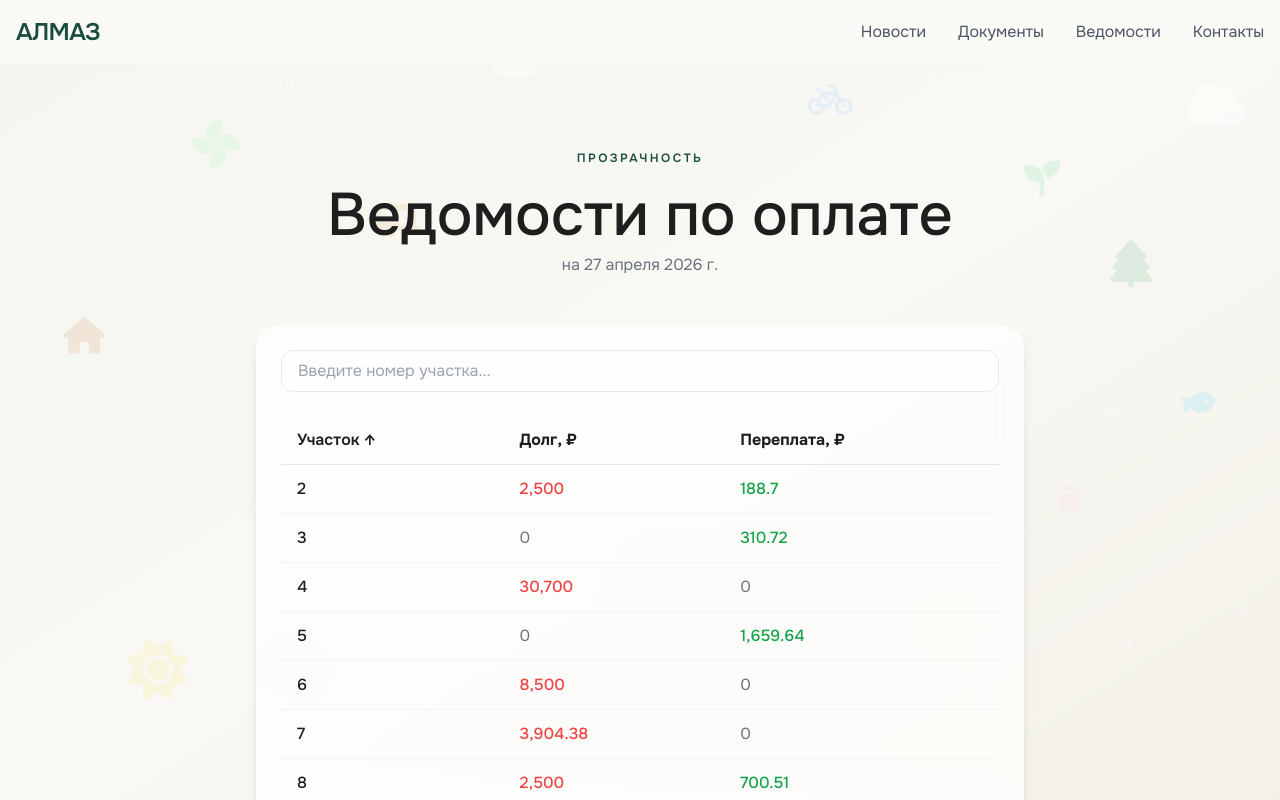
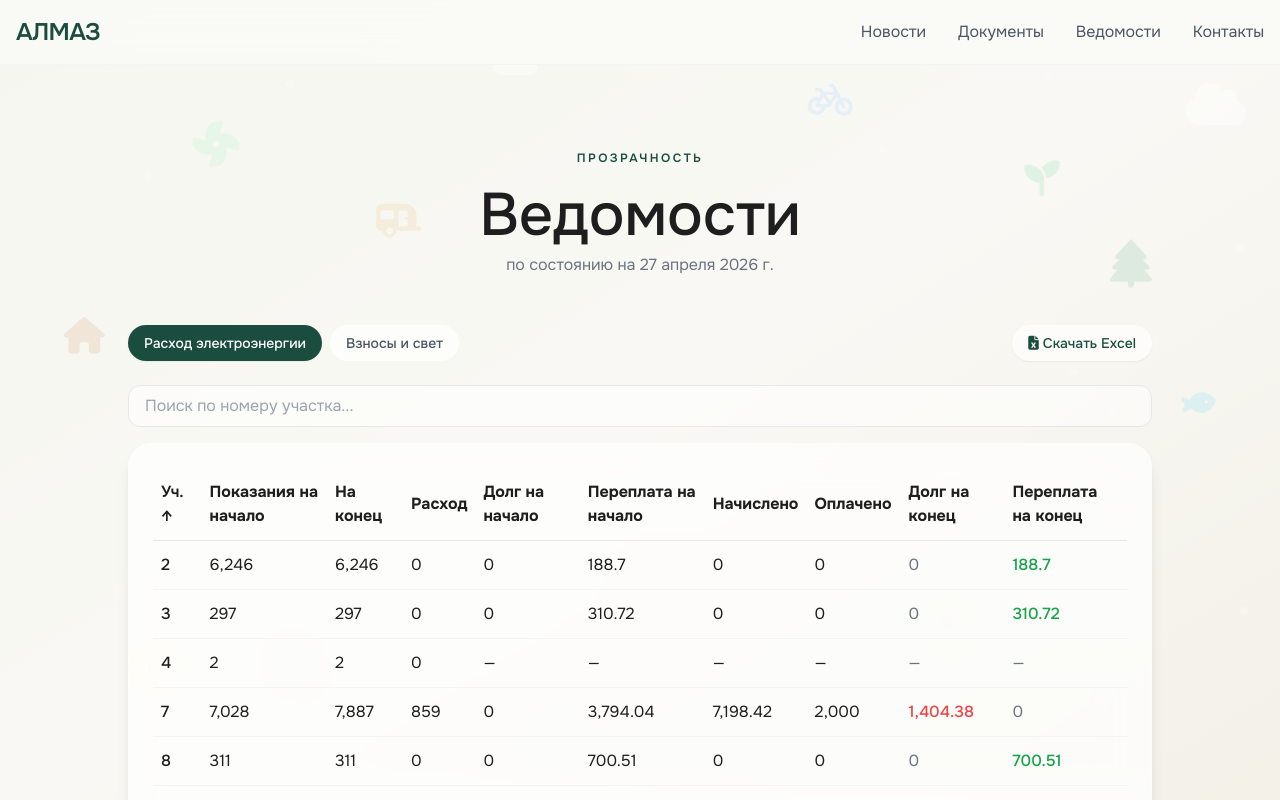
Before and after one commit to rawcam/almaz-snt, a Next.js app: page /almaz-snt/payments in a window 1280 px wide. Shown: the top 800 px of the page. Built offline with nearby package versions, Linux system fonts and the light colour scheme.

Commit message:
Update payments.js

```diff
--- a/src/pages/payments.js
+++ b/src/pages/payments.js
@@ -5,19 +5,29 @@ import { motion } from 'framer-motion'
 import { useState, useEffect, useMemo } from 'react'
 
 export default function Payments() {
+  const [activeTable, setActiveTable] = useState('electricity') // 'electricity' или 'contributions'
   const [search, setSearch] = useState('')
   const [sortBy, setSortBy] = useState('plot')
   const [order, setOrder] = useState('asc')
-  const [data, setData] = useState([])
+  const [electricityData, setElectricityData] = useState([])
+  const [contributionsData, setContributionsData] = useState([])
 
   useEffect(() => {
+    // Загрузка данных по электроэнергии
+    fetch('/almaz-snt/data/payments/electricity-2026-04-27.json')
+      .then(res => res.json())
+      .then(json => setElectricityData(json))
+    // Загрузка данных по взносам
     fetch('/almaz-snt/data/payments/2026-04-27.json')
       .then(res => res.json())
-      .then(json => setData(json))
+      .then(json => setContributionsData(json))
   }, [])
 
+  // Текущий массив данных в зависимости от активной вкладки
+  const currentData = activeTable === 'electricity' ? electricityData : contributionsData
+
   const filtered = useMemo(() => {
-    let result = [...data]
+    let result = [...currentData]
     if (search) {
       result = result.filter(item =>
         item.plot.toString().includes(search)
@@ -25,13 +35,14 @@ export default function Payments() {
     }
     if (sortBy) {
       result.sort((a, b) => {
-        const valA = a[sortBy], valB = b[sortBy]
+        const valA = a[sortBy] ?? 0
+        const valB = b[sortBy] ?? 0
         if (typeof valA === 'string') return order === 'asc' ? valA.localeCompare(valB) : valB.localeCompare(valA)
         return order === 'asc' ? valA - valB : valB - valA
       })
     }
     return result
-  }, [data, search, sortBy, order])
+  }, [currentData, search, sortBy, order])
 
   const handleSort = (field) => {
     if (sortBy === field) {
@@ -40,6 +51,11 @@ export default function Payments() {
       setSortBy(field)
       setOrder('asc')
     }
+  }
+
+  const formatNumber = (value) => {
+    if (value === null || value === undefined) return '—'
+    return Number(value).toLocaleString()
   }
 
   return (
@@ -57,28 +73,132 @@ export default function Payments() {
             Прозрачность
           </span>
           <h1 className="text-5xl md:text-6xl font-medium mt-4 text-dark">
-            Ведомости по оплате
+            Ведомости
           </h1>
-          <p className="text-gray-500 mt-2">на 27 апреля 2026 г.</p>
+          <p className="text-gray-500 mt-2">по состоянию на 27 апреля 2026 г.</p>
         </motion.div>
 
-        <div className="max-w-3xl mx-auto bg-white/70 backdrop-blur-xl rounded-3xl p-6 shadow-lg border border-white/30">
-          <div className="mb-6 flex flex-col md:flex-row gap-4">
-            <input
-              type="text"
-              placeholder="Введите номер участка..."
-              value={search}
-              onChange={(e) => setSearch(e.target.value)}
-              className="flex-1 px-4 py-2 rounded-xl border border-gray-200 bg-white/50 focus:outline-none focus:ring-2 focus:ring-green-deep"
-            />
+        {/* Переключатель таблиц и кнопки скачивания */}
+        <div className="max-w-5xl mx-auto mb-6 flex flex-col sm:flex-row justify-between items-start sm:items-center gap-4">
+          <div className="flex gap-2">
+            <button
+              onClick={() => setActiveTable('electricity')}
+              className={`px-4 py-2 rounded-full text-sm font-medium transition-colors ${
+                activeTable === 'electricity'
+                  ? 'bg-green-deep text-white shadow-sm'
+                  : 'bg-white/70 text-gray-600 hover:bg-white/90'
+              }`}
+            >
+              Расход электроэнергии
+            </button>
+            <button
+              onClick={() => setActiveTable('contributions')}
+              className={`px-4 py-2 rounded-full text-sm font-medium transition-colors ${
+                activeTable === 'contributions'
+                  ? 'bg-green-deep text-white shadow-sm'
+                  : 'bg-white/70 text-gray-600 hover:bg-white/90'
+              }`}
+            >
+              Взносы и свет
+            </button>
           </div>
+          <div className="flex gap-2">
+            {activeTable === 'electricity' ? (
+              <a
+                href="/almaz-snt/uploads/payments/electricity-2026-04-27.xls"
+                className="inline-flex items-center gap-1 px-4 py-2 bg-white/70 rounded-full text-sm font-medium text-green-deep hover:bg-white/90 transition-colors shadow-sm"
+                download
+              >
+                <i className="fa-solid fa-file-excel"></i> Скачать Excel
+              </a>
+            ) : (
+              <a
+                href="/almaz-snt/uploads/payments/contributions-2026-04-27.xls"
+                className="inline-flex items-center gap-1 px-4 py-2 bg-white/70 rounded-full text-sm font-medium text-green-deep hover:bg-white/90 transition-colors shadow-sm"
+                download
+              >
+                <i className="fa-solid fa-file-excel"></i> Скачать Excel
+              </a>
+            )}
+          </div>
+        </div>
 
-          <div className="overflow-x-auto">
-            <table className="w-full text-left">
+        {/* Поиск */}
+        <div className="max-w-5xl mx-auto mb-4">
+          <input
+            type="text"
+            placeholder="Поиск по номеру участка..."
+            value={search}
+            onChange={(e) => setSearch(e.target.value)}
+            className="w-full px-4 py-2 rounded-xl border border-gray-200 bg-white/50 focus:outline-none focus:ring-2 focus:ring-green-deep"
+          />
+        </div>
+
+        {/* Таблица */}
+        <div className="max-w-5xl mx-auto bg-white/70 backdrop-blur-xl rounded-3xl p-4 md:p-6 shadow-lg border border-white/30 overflow-x-auto">
+          {activeTable === 'electricity' ? (
+            <table className="w-full text-left min-w-[800px]">
+              <thead className="border-b border-gray-200">
+                <tr>
+                  <th className="py-3 px-2 font-semibold text-dark cursor-pointer" onClick={() => handleSort('plot')}>
+                    Уч. {sortBy === 'plot' && (order === 'asc' ? '↑' : '↓')}
+                  </th>
+                  <th className="py-3 px-2 cursor-pointer" onClick={() => handleSort('readingStart')}>
+                    Показания на начало {sortBy === 'readingStart' && (order === 'asc' ? '↑' : '↓')}
+                  </th>
+                  <th className="py-3 px-2 cursor-pointer" onClick={() => handleSort('readingEnd')}>
+                    На конец {sortBy === 'readingEnd' && (order === 'asc' ? '↑' : '↓')}
+                  </th>
+                  <th className="py-3 px-2 cursor-pointer" onClick={() => handleSort('consumption')}>
+                    Расход {sortBy === 'consumption' && (order === 'asc' ? '↑' : '↓')}
+                  </th>
+                  <th className="py-3 px-2 cursor-pointer" onClick={() => handleSort('debtStart')}>
+                    Долг на начало {sortBy === 'debtStart' && (order === 'asc' ? '↑' : '↓')}
+                  </th>
+                  <th className="py-3 px-2 cursor-pointer" onClick={() => handleSort('overpaymentStart')}>
+                    Переплата на начало {sortBy === 'overpaymentStart' && (order === 'asc' ? '↑' : '↓')}
+                  </th>
+                  <th className="py-3 px-2 cursor-pointer" onClick={() => handleSort('charged')}>
+                    Начислено {sortBy === 'charged' && (order === 'asc' ? '↑' : '↓')}
+                  </th>
+                  <th className="py-3 px-2 cursor-pointer" onClick={() => handleSort('paid')}>
+                    Оплачено {sortBy === 'paid' && (order === 'asc' ? '↑' : '↓')}
+                  </th>
+                  <th className="py-3 px-2 cursor-pointer" onClick={() => handleSort('debtEnd')}>
+                    Долг на конец {sortBy === 'debtEnd' && (order === 'asc' ? '↑' : '↓')}
+                  </th>
+                  <th className="py-3 px-2 cursor-pointer" onClick={() => handleSort('overpaymentEnd')}>
+                    Переплата на конец {sortBy === 'overpaymentEnd' && (order === 'asc' ? '↑' : '↓')}
+                  </th>
+                </tr>
+              </thead>
+              <tbody>
+                {filtered.map(item => (
+                  <tr key={item.plot} className="border-b border-gray-100 hover:bg-white/50 transition-colors">
+                    <td className="py-3 px-2 font-medium">{item.plot}</td>
+                    <td className="py-3 px-2">{formatNumber(item.readingStart)}</td>
+                    <td className="py-3 px-2">{formatNumber(item.readingEnd)}</td>
+                    <td className="py-3 px-2">{formatNumber(item.consumption)}</td>
+                    <td className="py-3 px-2">{formatNumber(item.debtStart)}</td>
+                    <td className="py-3 px-2">{formatNumber(item.overpaymentStart)}</td>
+                    <td className="py-3 px-2">{formatNumber(item.charged)}</td>
+                    <td className="py-3 px-2">{formatNumber(item.paid)}</td>
+                    <td className={`py-3 px-2 ${item.debtEnd > 0 ? 'text-red-500 font-medium' : 'text-gray-500'}`}>
+                      {formatNumber(item.debtEnd)}
+                    </td>
+                    <td className={`py-3 px-2 ${item.overpaymentEnd > 0 ? 'text-green-600 font-medium' : 'text-gray-500'}`}>
+                      {formatNumber(item.overpaymentEnd)}
+                    </td>
+                  </tr>
+                ))}
+              </tbody>
+            </table>
+          ) : (
+            <table className="w-full text-left min-w-[400px]">
               <thead className="border-b border-gray-200">
                 <tr>
                   <th className="py-3 px-4 font-semibold text-dark cursor-pointer" onClick={() => handleSort('plot')}>
-                    Участок {sortBy === 'plot' && (order === 'asc' ? '↑' : '↓')}
+                    Уч. {sortBy === 'plot' && (order === 'asc' ? '↑' : '↓')}
                   </th>
                   <th className="py-3 px-4 cursor-pointer" onClick={() => handleSort('debt')}>
                     Долг, ₽ {sortBy === 'debt' && (order === 'asc' ? '↑' : '↓')}
@@ -93,16 +213,16 @@ export default function Payments() {
                   <tr key={item.plot} className="border-b border-gray-100 hover:bg-white/50 transition-colors">
                     <td className="py-3 px-4 font-medium">{item.plot}</td>
                     <td className={`py-3 px-4 ${item.debt > 0 ? 'text-red-500 font-medium' : 'text-gray-500'}`}>
-                      {item.debt.toLocaleString()}
+                      {formatNumber(item.debt)}
                     </td>
                     <td className={`py-3 px-4 ${item.overpayment > 0 ? 'text-green-600 font-medium' : 'text-gray-500'}`}>
-                      {item.overpayment.toLocaleString()}
+                      {formatNumber(item.overpayment)}
                     </td>
                   </tr>
                 ))}
               </tbody>
             </table>
-          </div>
+          )}
         </div>
 
         {/* Архивная справка */}
@@ -112,7 +232,7 @@ export default function Payments() {
           viewport={{ once: true }}
           className="text-center text-gray-400 text-sm mt-10"
         >
-          Архив ведомостей за предыдущие периоды будет доступен в ближайшее время.
+          Данные обновляются ежемесячно. Предыдущие ведомости будут доступны в архиве.
         </motion.p>
       </div>
 
```
